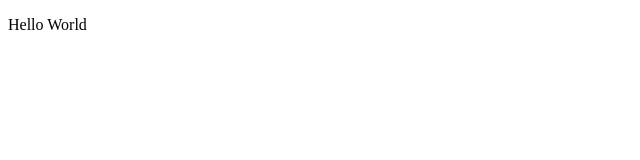
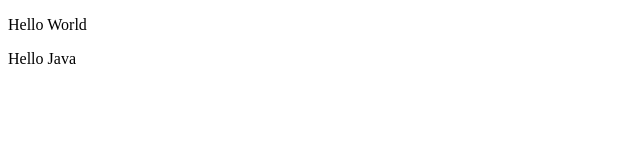
Before and after one commit to lemonwan/java-study, a plain HTML site: page index.html in a window 1280 px wide. Shown: the full height of the page, 0-640 px from the left. Drawn offline with Linux system fonts and the light colour scheme.

Commit message:
@desc 新建release分支，并提交修改

```diff
--- a/index.html
+++ b/index.html
@@ -6,5 +6,6 @@
 </head>
 <body>
     <p>Hello World</p>
+    <div>Hello Java</div>
 </body>
 </html>
```
Also changed, not shown: 1 other file.
